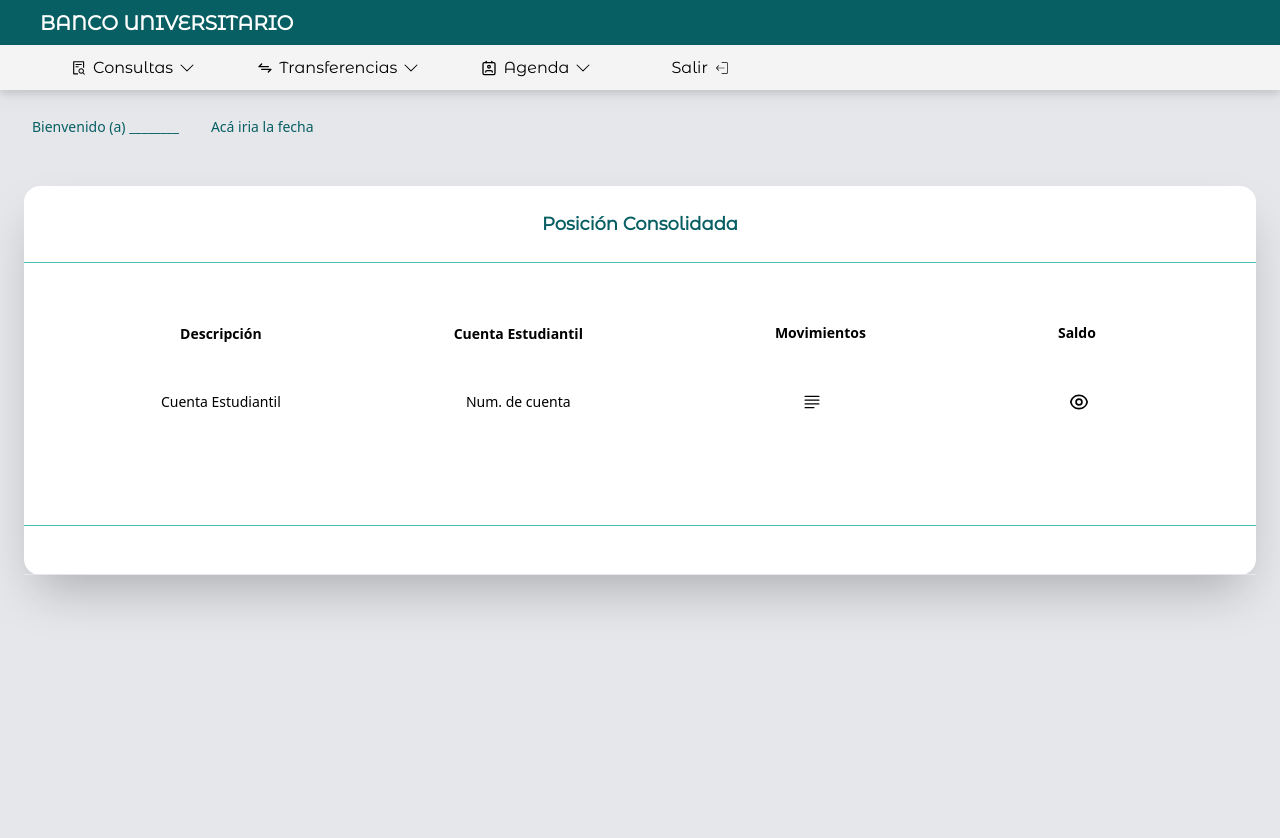
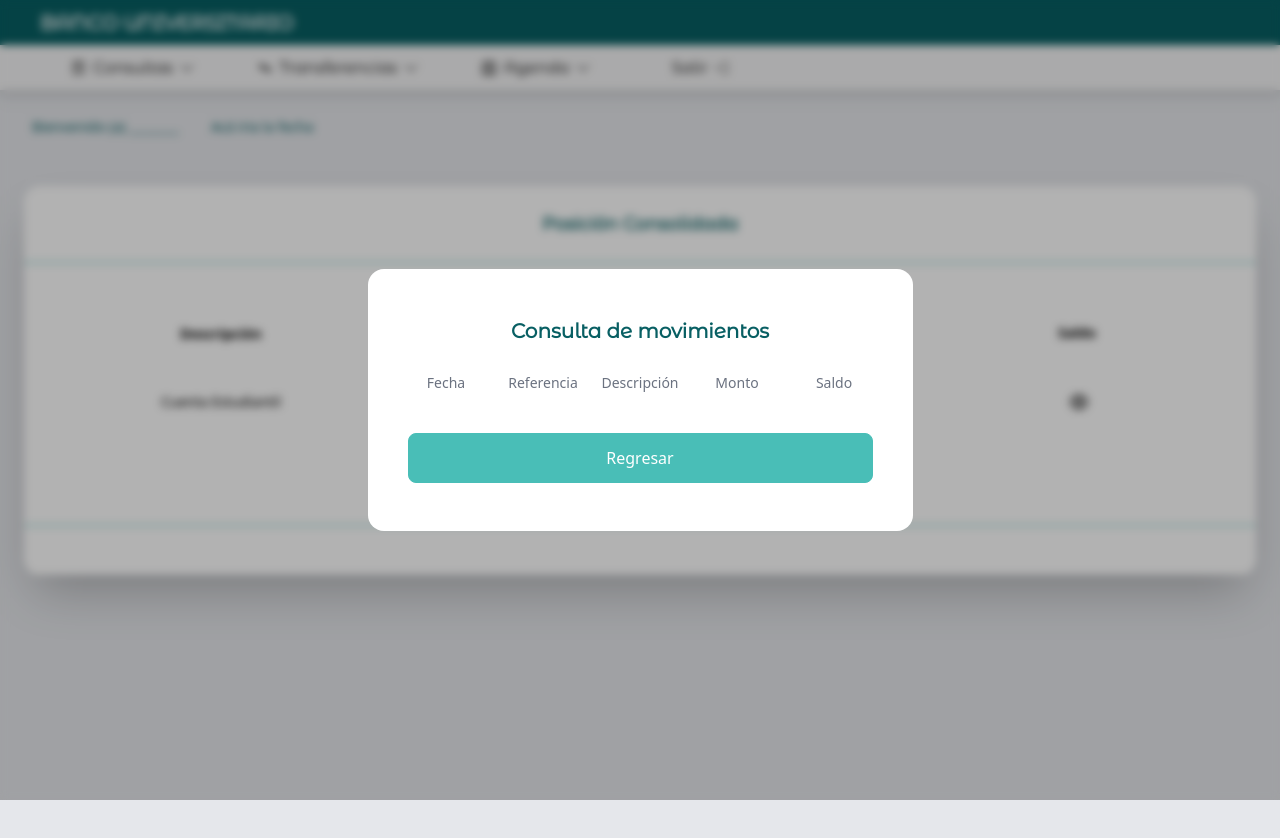
Before and after one commit to yaiscg/banco-univ, a React (Create React App) app: page /homebanca in a window 1280 px wide. Both pictures are taken after a click on the button 811 px from the left and 402 px from the top of the page. Shown: the top 838 px of the page. Built offline with nearby package versions, Linux system fonts and the light colour scheme.

Commit message:
Agregado movimientos

```diff
--- a/src/banca/components/Info.jsx
+++ b/src/banca/components/Info.jsx
@@ -3,12 +3,20 @@ import { useState } from "react";
 import { BsJustifyLeft } from "react-icons/bs";
 import { RiEyeLine } from "react-icons/ri";
 import Saldo from "./Saldo";
+import Movimientos from "./Movimientos";
 
 const Info = () => {
     const [showBalance, setShowBalance] = useState(false);
+    const [showTransactions, setShowTransactions] = useState(false);
 
-    const handleOnClose = () => {setShowBalance(false)
-}
+    const handleOnClose = () => {
+        setShowBalance(false)
+    }
+
+    const handleOnCloseTransactions = () => {
+        setShowTransactions(false)
+    }
+
     return (
         <div className="w-full min-h-screen bg-gray-200">
             <div className="py-6">
@@ -35,7 +43,7 @@ const Info = () => {
 
                     <div>
                         <h1 className="px-20 font-semibold">Movimientos</h1>
-                        <button className="bg-transparent border-transparent text-black px-24 py-12"><BsJustifyLeft className="px-1 w-10 text-xl"/></button>
+                        <button onClick={() => setShowTransactions(true)} className="bg-transparent border-transparent text-black px-24 py-12"><BsJustifyLeft className="px-1 w-10 text-xl"/></button>
                     </div>
 
                     <div>
@@ -50,6 +58,8 @@ const Info = () => {
 
             </div>
 
+        <Movimientos onClose={handleOnCloseTransactions} visible={showTransactions}/>
+
         <Saldo onClose={handleOnClose} visible={showBalance}/>
 
         </div>
--- /dev/null
+++ b/src/banca/components/Movimientos.jsx
@@ -0,0 +1,33 @@
+import React from 'react'
+
+const Movimientos = ({visible, onClose}) => {
+  const handleOnClose = (e) => {
+    if(e.target.id === 'container')
+     onClose();
+  };
+
+  if (!visible) return null;
+  return (
+    <div
+    id='container'
+    onClick={handleOnClose}
+    className="fixed inset-0 bg-black bg-opacity-30 backdrop-blur-sm
+    flex justify-center items-center"
+    >
+      <div className="bg-white px-10 py-12 rounded-2xl">
+        <span className="flex items-center justify-center mb-7 text-xl font-bold font-Montserrat text-primary">Consulta de movimientos</span>
+        <div className="grid grid-cols-5 gap-5">
+          <h1 className="text-sm text-center text-gray-500">Fecha</h1>
+          <h1 className="text-sm text-center text-gray-500">Referencia</h1>
+          <h1 className="text-sm text-center text-gray-500">Descripción</h1>
+          <h1 className="text-sm text-center text-gray-500">Monto</h1>
+          <h1 className="text-sm text-center text-gray-500">Saldo</h1>
+        </div>
+        <div className="divide-y"></div>
+        <button onClick={onClose} className="w-full text-white py-3 px-6 rounded-lg mt-10 bg-secondary border-secondary">Regresar</button>
+      </div>
+    </div>
+  )
+}
+
+export default Movimientos
--- a/src/banca/components/Saldo.jsx
+++ b/src/banca/components/Saldo.jsx
@@ -17,9 +17,9 @@ const Saldo = ({visible, onClose}) => {
     flex justify-center items-center"
     >
       <div className="bg-white px-10 py-12 rounded-2xl">
-        <span className="flex items-center justify-center mb-3 text-xl font-bold font-Montserrat text-primary">Saldo disponible</span>
+        <span className="flex items-center justify-center mb-7 text-xl font-bold font-Montserrat text-primary">Saldo disponible</span>
         <h1 className="px-2 py-2 text-center">3.500 BS</h1>
-        <button onClick={onClose} className="w-full text-white py-3 px-6 rounded-lg mb-6 bg-secondary border-secondary">Regresar</button>
+        <button onClick={onClose} className="w-full text-white py-3 px-6 rounded-lg mt-10 bg-secondary border-secondary">Regresar</button>
       </div>
     </div>
   )
```
